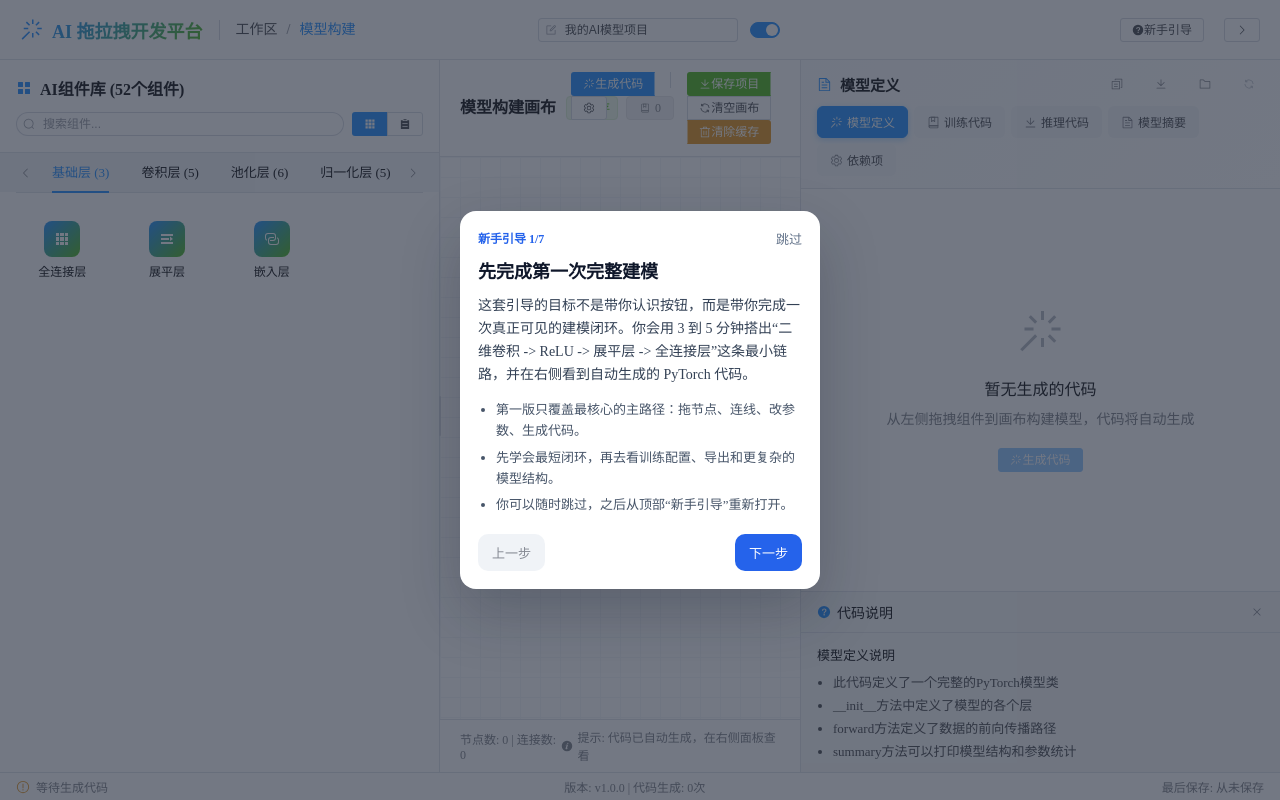
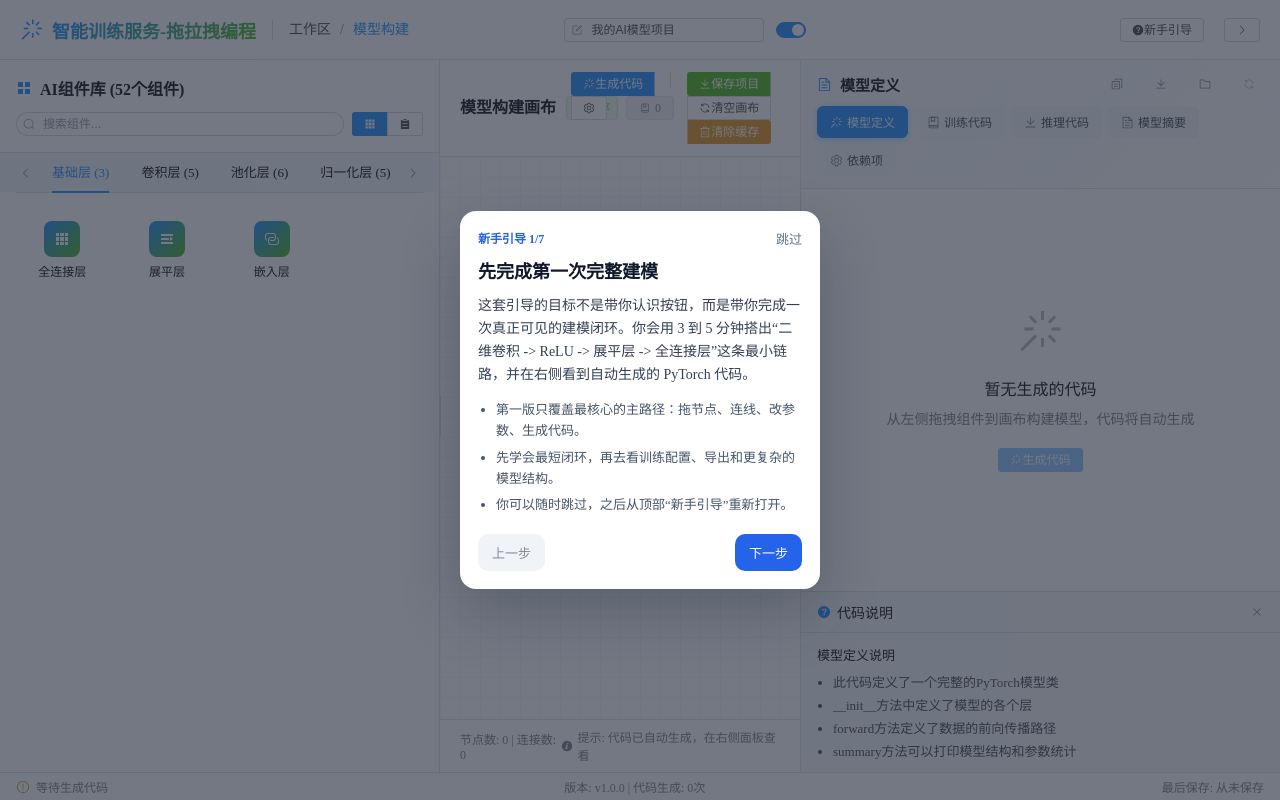
Before and after one commit to GauntWheelCake/model_without_code_Qinming-rescue, a Vue app in the folder ai-lowcode/: page / in a window 1280 px wide. Built offline with nearby package versions, Linux system fonts and the light colour scheme.

Commit message:
性能优化0608-htl

```diff
--- a/ai-lowcode/index.html
+++ b/ai-lowcode/index.html
@@ -5,7 +5,7 @@
   <meta charset="UTF-8">
   <link rel="icon" type="image/svg+xml" href="/logo.svg">
   <meta name="viewport" content="width=device-width, initial-scale=1.0">
-  <title>NeuroCanvas | 拖拉拽开发平台</title>
+  <title>智能训练服务-拖拉拽编程</title>
 </head>
 
 <body>
--- a/ai-lowcode/src/App.vue
+++ b/ai-lowcode/src/App.vue
@@ -5,7 +5,7 @@
       <div class="header-left">
         <div class="logo">
           <el-icon :size="24" color="#409eff"><MagicStick /></el-icon>
-          <span class="logo-text">AI 拖拉拽开发平台</span>
+          <span class="logo-text">智能训练服务-拖拉拽编程</span>
         </div>
         <el-divider direction="vertical" />
         <el-breadcrumb separator="/">
--- a/ai-lowcode/src/components/workspace/CodePreview.vue
+++ b/ai-lowcode/src/components/workspace/CodePreview.vue
@@ -180,6 +180,9 @@
         <el-checkbox v-model="exportOptions.includeInferenceImages">
           包含 3 张推理示例图片
         </el-checkbox>
+        <el-checkbox v-model="exportOptions.includeOnlineTrainingApi">
+          包含在线训练接口
+        </el-checkbox>
       </div>
 
       <template #footer>
@@ -235,7 +238,8 @@ const showHelpPanel = ref(true)
 const exportDialogVisible = ref(false)
 const exportOptions = ref({
   includeCifar10: false,
-  includeInferenceImages: false
+  includeInferenceImages: false,
+  includeOnlineTrainingApi: false
 })
 
 // 选项卡定义
```
